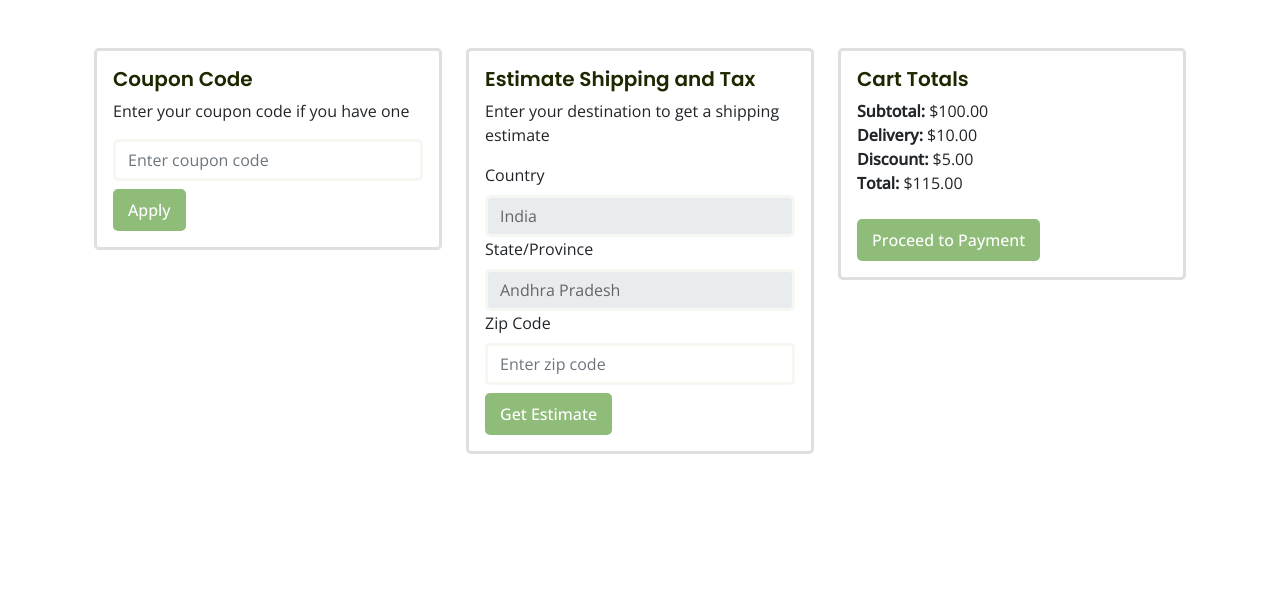
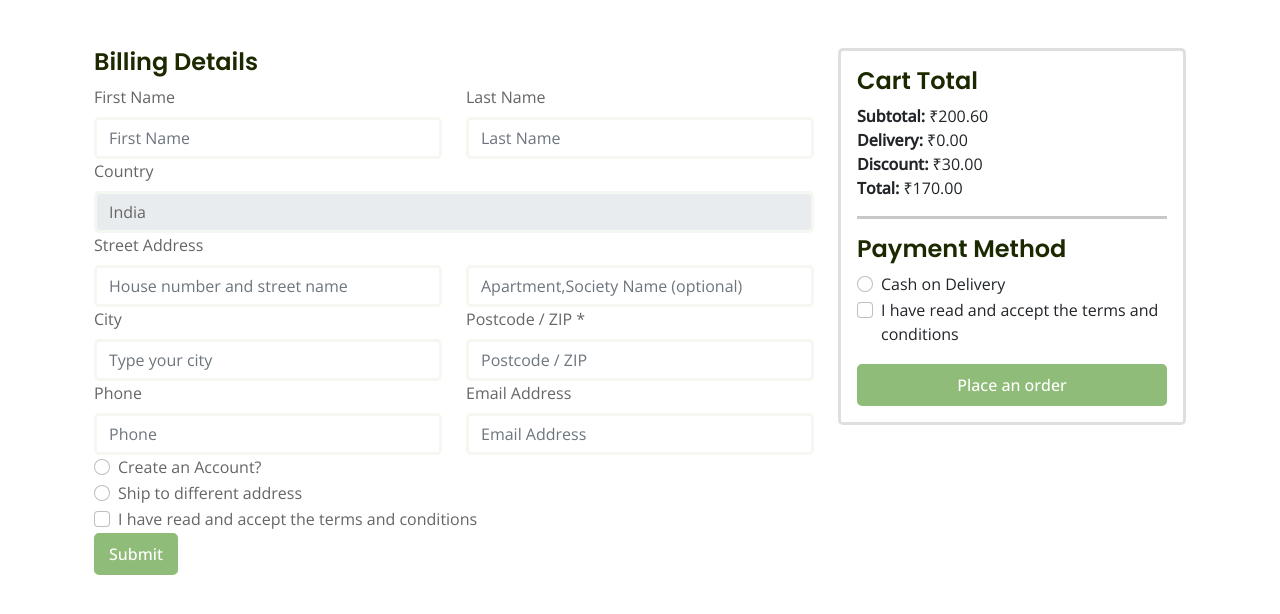
Before and after one commit to rohitkg2001/nirogya, a React (Vite) app in the folder hairnic/: page /checkout in a window 1280 px wide. Shown: the top 614 px of the page. Built offline with nearby package versions, Linux system fonts and the light colour scheme.

Commit message:
Updated checkout

```diff
--- a/hairnic/src/pages/checkout.jsx
+++ b/hairnic/src/pages/checkout.jsx
@@ -1,91 +1,285 @@
-import React from "react";
-import { Card, Form, Button } from "react-bootstrap";
-
-const states = [
-  { name: "Maharashtra", zipCodes: ["400001", "400002", "400003"] },
-  { name: "Karnataka", zipCodes: ["560001", "560002", "560003"] },
-  { name: "Delhi", zipCodes: ["110001", "110002", "110003"] },
-  // Add more states and zip codes here
-];
+import React, { useState } from "react";
+import { Card, Form, Button, Col, Row } from "react-bootstrap";
 
 const Checkout = () => {
+  const [errors, setErrors] = useState({});
+  const [formValues, setFormValues] = useState({
+    firstName: "",
+    lastName: "",
+    country: "India",
+    streetAddress1: "",
+    streetAddress2: "",
+    city: "",
+    zipCode: "",
+    phone: "",
+    email: "",
+    createAccount: false,
+    shipDifferentAddress: false,
+    paymentMethod: "",
+    termsAndConditions: false,
+  });
+
+  const handleChange = (e) => {
+    const { name, value, type, checked } = e.target;
+    setFormValues({
+      ...formValues,
+      [name]: type === "checkbox" ? checked : value,
+    });
+  };
+
+  const handleSubmit = (e) => {
+    e.preventDefault();
+    let newErrors = {};
+
+
+    if (!formValues.firstName) newErrors.firstName = "First Name is required";
+    if (!formValues.lastName) newErrors.lastName = "Last Name is required";
+    if (!formValues.zipCode) newErrors.zipCode = "Postcode / ZIP is required";
+    if (!formValues.email) newErrors.email = "Email Address is required";
+    if (!formValues.termsAndConditions)
+      newErrors.termsAndConditions = "You must accept the terms and conditions";
+
+    setErrors(newErrors);
+
+    if (Object.keys(newErrors).length === 0) {
+      console.log("Form submitted successfully:", formValues);
+    }
+  };
+
   return (
     <div className="container py-5">
       <div className="row">
-        {/* Coupon Code Section */}
-        <div className="col-md-4 mb-4">
-          <Card>
-            <Card.Body>
-              <Card.Title>Coupon Code</Card.Title>
-              <p>Enter your coupon code if you have one</p>
-              <Form>
-                <Form.Group controlId="couponCode">
-                  <Form.Control type="text" placeholder="Enter coupon code" />
+        {/* Billing Details Section */}
+        <div className="col-md-8 mb-4">
+          <h4>Billing Details</h4>
+          <Form onSubmit={handleSubmit}>
+            <Row>
+              <Col md={6}>
+                <Form.Group controlId="firstName">
+                  <Form.Label>First Name</Form.Label>
+                  <Form.Control
+                    type="text"
+                    placeholder="First Name"
+                    name="firstName"
+                    value={formValues.firstName}
+                    onChange={handleChange}
+                    isInvalid={!!errors.firstName}
+                    required
+                  />
+                  <Form.Control.Feedback type="invalid">
+                    {errors.firstName}
+                  </Form.Control.Feedback>
                 </Form.Group>
-                <Button variant="primary" className="mt-2">
-                  Apply
-                </Button>
-              </Form>
-            </Card.Body>
-          </Card>
-        </div>
+              </Col>
+              <Col md={6}>
+                <Form.Group controlId="lastName">
+                  <Form.Label>Last Name</Form.Label>
+                  <Form.Control
+                    type="text"
+                    placeholder="Last Name"
+                    name="lastName"
+                    value={formValues.lastName}
+                    onChange={handleChange}
+                    isInvalid={!!errors.lastName}
+                    required
+                  />
+                  <Form.Control.Feedback type="invalid">
+                    {errors.lastName}
+                  </Form.Control.Feedback>
+                </Form.Group>
+              </Col>
+            </Row>
 
-        {/* Estimate Shipping and Tax Section */}
-        <div className="col-md-4 mb-4">
-          <Card>
-            <Card.Body>
-              <Card.Title>Estimate Shipping and Tax</Card.Title>
-              <p>Enter your destination to get a shipping estimate</p>
-              <Form>
             <Form.Group controlId="country">
               <Form.Label>Country</Form.Label>
-                  <Form.Control as="select">
+              <Form.Control
+                as="select"
+                name="country"
+                value={formValues.country}
+                onChange={handleChange}
+              >
                 <option>India</option>
               </Form.Control>
             </Form.Group>
-                <Form.Group controlId="state">
-                  <Form.Label>State/Province</Form.Label>
-                  <Form.Control as="select">
-                    <option>Andhra Pradesh</option>
-                    <option>Arunachal Pradesh</option>
-                    <option>Assam</option>
-                    {/* Add more states as needed */}
-                  </Form.Control>
+
+            <Form.Group controlId="streetAddress">
+              <Form.Label>Street Address</Form.Label>
+              <Row>
+                <Col md={6}>
+                  <Form.Control
+                    type="text"
+                    placeholder="House number and street name"
+                    name="streetAddress1"
+                    value={formValues.streetAddress1}
+                    onChange={handleChange}
+                    required
+                  />
+                </Col>
+                <Col md={6}>
+                  <Form.Control
+                    type="text"
+                    placeholder="Apartment,Society Name (optional)"
+                    name="streetAddress2"
+                    value={formValues.streetAddress2}
+                    onChange={handleChange}
+                  />
+                </Col>
+              </Row>
             </Form.Group>
+
+            <Row>
+              <Col md={6}>
+                <Form.Group controlId="city">
+                  <Form.Label>City</Form.Label>
+                  <Form.Control
+                    type="text"
+                    placeholder="Type your city"
+                    name="city"
+                    value={formValues.city}
+                    onChange={handleChange}
+                    required
+                  />
+                </Form.Group>
+              </Col>
+              <Col md={6}>
                 <Form.Group controlId="zipCode">
-                  <Form.Label>Zip Code</Form.Label>
-                  <Form.Control type="text" placeholder="Enter zip code" />
+                  <Form.Label>Postcode / ZIP *</Form.Label>
+                  <Form.Control
+                    type="text"
+                    placeholder="Postcode / ZIP"
+                    name="zipCode"
+                    value={formValues.zipCode}
+                    onChange={handleChange}
+                    isInvalid={!!errors.zipCode}
+                    required
+                  />
+                  <Form.Control.Feedback type="invalid">
+                    {errors.zipCode}
+                  </Form.Control.Feedback>
                 </Form.Group>
-                <Button variant="primary" className="mt-2">
-                  Get Estimate
+              </Col>
+            </Row>
+
+            <Row>
+              <Col md={6}>
+                <Form.Group controlId="phone">
+                  <Form.Label>Phone</Form.Label>
+                  <Form.Control
+                    type="text"
+                    placeholder="Phone"
+                    name="phone"
+                    value={formValues.phone}
+                    onChange={handleChange}
+                  />
+                </Form.Group>
+              </Col>
+              <Col md={6}>
+                <Form.Group controlId="email">
+                  <Form.Label>Email Address</Form.Label>
+                  <Form.Control
+                    type="email"
+                    placeholder="Email Address"
+                    name="email"
+                    value={formValues.email}
+                    onChange={handleChange}
+                    isInvalid={!!errors.email}
+                    required
+                  />
+                  <Form.Control.Feedback type="invalid">
+                    {errors.email}
+                  </Form.Control.Feedback>
+                </Form.Group>
+              </Col>
+            </Row>
+
+            <Form.Group controlId="options">
+              <Form.Check
+                type="radio"
+                label="Create an Account?"
+                name="createAccount"
+                checked={formValues.createAccount}
+                onChange={handleChange}
+                id="createAccount"
+              />
+              <Form.Check
+                type="radio"
+                label="Ship to different address"
+                name="shipDifferentAddress"
+                checked={formValues.shipDifferentAddress}
+                onChange={handleChange}
+                id="shipDifferentAddress"
+              />
+            </Form.Group>
+
+            <Form.Group controlId="termsAndConditions">
+              <Form.Check
+                type="checkbox"
+                label="I have read and accept the terms and conditions"
+                name="termsAndConditions"
+                checked={formValues.termsAndConditions}
+                onChange={handleChange}
+                isInvalid={!!errors.termsAndConditions}
+              />
+              <Form.Control.Feedback type="invalid">
+                {errors.termsAndConditions}
+              </Form.Control.Feedback>
+            </Form.Group>
+
+            <Button variant="primary" type="submit">
+              Submit
             </Button>
           </Form>
-            </Card.Body>
-          </Card>
         </div>
 
-        {/* Cart Totals Section */}
+        {/* Cart Totals and Payment Method Section */}
         <div className="col-md-4">
           <Card>
             <Card.Body>
-              <Card.Title>Cart Totals</Card.Title>
+              <h4>Cart Total</h4>
               <ul className="list-unstyled">
                 <li>
-                  <strong>Subtotal:</strong> $100.00
+                  <strong>Subtotal:</strong> ₹200.60
                 </li>
                 <li>
-                  <strong>Delivery:</strong> $10.00
+                  <strong>Delivery:</strong> ₹0.00
                 </li>
                 <li>
-                  <strong>Discount:</strong> $5.00
+                  <strong>Discount:</strong> ₹30.00
                 </li>
                 <li>
-                  <strong>Total:</strong> $115.00
+                  <strong>Total:</strong> ₹170.00
                 </li>
               </ul>
-              <Button variant="primary" className="mt-2">
-                Proceed to Payment
+
+              <hr />
+
+              <h4>Payment Method</h4>
+              <Form>
+                <Form.Check
+                  type="radio"
+                  label="Cash on Delivery"
+                  name="paymentMethod"
+                  id="cashOnDelivery"
+                  value="cashOnDelivery"
+                  onChange={handleChange}
+                />
+                <Form.Check
+                  type="checkbox"
+                  label="I have read and accept the terms and conditions"
+                  name="termsAndConditions"
+                  id="termsAndConditions"
+                  checked={formValues.termsAndConditions}
+                  onChange={handleChange}
+                  isInvalid={!!errors.termsAndConditions}
+                />
+                <Form.Control.Feedback type="invalid">
+                  {errors.termsAndConditions}
+                </Form.Control.Feedback>
+
+                <Button variant="primary" className="mt-3 w-100" type="submit">
+                  Place an order
                 </Button>
+              </Form>
             </Card.Body>
           </Card>
         </div>
```
Also changed, not shown: hairnic/src/components/CartProduct.jsx (+0 -71 lines), hairnic/src/css/style.css (line endings or trailing spaces). Lines whose indentation alone changed are shown as unchanged.
